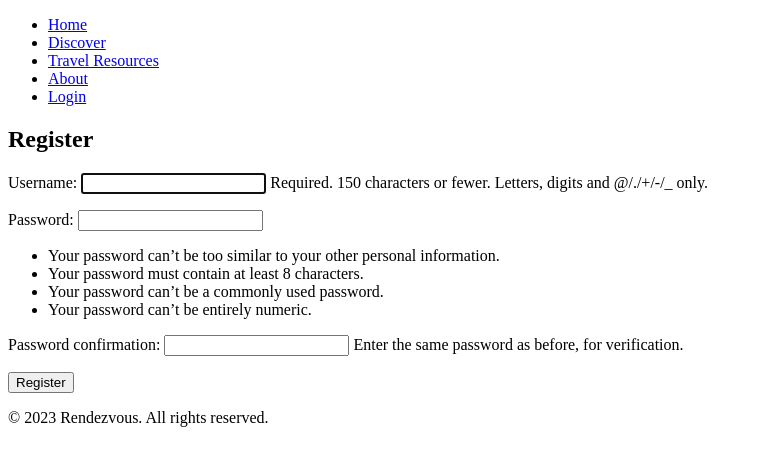
After one commit to cerebralchip/Rendezvous, a Django app: page /register/ in a window 1280 px wide. The commit adds this page. Shown: the top 466 px of the page, without its empty margins (0-762 px from the left). Run offline with Django 5.2, Linux system fonts and the light colour scheme.

Commit message:
started implementing user auth

```diff
--- a/rendezvous/rendezvous/settings.py
+++ b/rendezvous/rendezvous/settings.py
@@ -134,3 +134,5 @@ STATIC_URL = "static/"
 # https://docs.djangoproject.com/en/5.0/ref/settings/#default-auto-field
 
 DEFAULT_AUTO_FIELD = "django.db.models.BigAutoField"
+
+LOGOUT_REDIRECT_URL = 'home'
--- a/rendezvous/rendezvous/urls.py
+++ b/rendezvous/rendezvous/urls.py
@@ -22,6 +22,8 @@ from rendezvous_app import views
 
 from django.conf import settings
 from django.conf.urls.static import static
+from django.contrib.auth import views as auth_views
+
 
 urlpatterns = [
     path("", views.home, name="home"),
@@ -31,8 +33,11 @@ urlpatterns = [
     path("profile/", views.profile, name="profile"),
     path("settings/", views.settings, name="settings"),
     path("about/", views.about, name="about"),
-    path("login/", views.login, name="login"),
+
+    path('login/', auth_views.LoginView.as_view(template_name='rendezvous/login.html'), name='login'),
+    path('logout/', auth_views.LogoutView.as_view(next_page='home'), name='logout'),
     path("register/", views.register, name="register"),
+
     path("country/", views.country, name="country"),
     path("search/", views.search, name="search"),
     path("search_results/", views.search_results, name="search_results"),
--- a/rendezvous/rendezvous_app/views.py
+++ b/rendezvous/rendezvous_app/views.py
@@ -1,9 +1,12 @@
 from django.shortcuts import render
 from django.http import HttpResponse
-
+from django.contrib.auth.forms import UserCreationForm
 from rendezvous_app.models import Country, Post
 from django.shortcuts import render, get_object_or_404, redirect
 from django.http import HttpResponse
+from django.contrib.auth.decorators import login_required
+from django.contrib.auth import logout
+
 
 from .forms import PostForm
 
@@ -25,6 +28,7 @@ def home(request):
     # Render and return the response, passing in the context data
     return render(request, 'rendezvous/home.html', context)
 
+@login_required
 def create_post(request):
     if request.method == 'POST':
         form = PostForm(request.POST, request.FILES)
@@ -74,10 +78,21 @@ def login(request):
     # Add your logic here
     return render(request, 'rendezvous/login.html')
 
+# Define the logout view
+def logout_view(request):
+    logout(request)
+    return redirect('home')
+
 # Define the register view
 def register(request):
-    # Add your logic here
-    return render(request, 'rendezvous/register.html')
+    if request.method == 'POST':
+        form = UserCreationForm(request.POST)
+        if form.is_valid():
+            form.save()
+            return redirect('login')
+    else:
+        form = UserCreationForm()
+    return render(request, 'rendezvous/register.html', {'form': form})
 
 # Define the country view
 def country(request):
--- /dev/null
+++ b/rendezvous/templates/base.html
@@ -0,0 +1,38 @@
+<!DOCTYPE html>
+<html lang="en">
+<head>
+    <meta charset="UTF-8">
+    <meta name="viewport" content="width=device-width, initial-scale=1.0">
+    <title>{% block title %}Rendezvous{% endblock %}</title>
+    {% block extra_css %}{% endblock %}
+</head>
+<body>
+    <header>
+        <nav>
+            <ul>
+                <li><a href="{% url 'home' %}">Home</a></li>
+                <li><a href="{% url 'discover' %}">Discover</a></li>
+                <li><a href="{% url 'resources' %}">Travel Resources</a></li>
+                <li><a href="{% url 'about' %}">About</a></li>
+                {% if user.is_authenticated %}
+                    <li>Welcome, {{ user.username }}!</li>
+                    <li><a href="{% url 'logout' %}">Logout</a></li>
+                {% else %}
+                    <li><a href="{% url 'login' %}">Login</a></li>
+                {% endif %}
+            </ul>
+        </nav>
+    </header>
+
+    <main>
+        {% block content %}
+        {% endblock %}
+    </main>
+
+    <footer>
+        <p>&copy; 2023 Rendezvous. All rights reserved.</p>
+    </footer>
+
+    {% block extra_js %}{% endblock %}
+</body>
+</html>
--- /dev/null
+++ b/rendezvous/templates/rendezvous/register.html
@@ -0,0 +1,11 @@
+<!-- register.html -->
+{% extends 'base.html' %}
+
+{% block content %}
+<h2>Register</h2>
+<form method="post">
+    {% csrf_token %}
+    {{ form.as_p }}
+    <button type="submit">Register</button>
+</form>
+{% endblock %}
```
Also changed, not shown: rendezvous/templates/rendezvous/home.html (+8 -0 lines), rendezvous/templates/rendezvous/login.html (added, +11 -0 lines).
